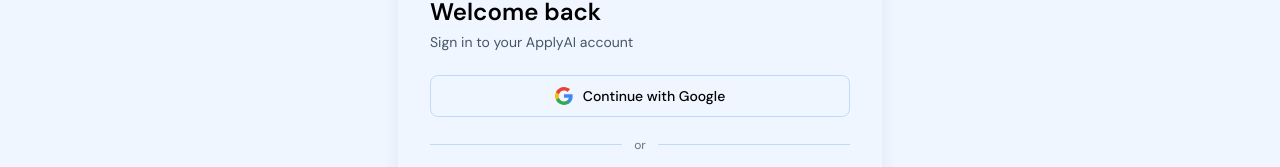
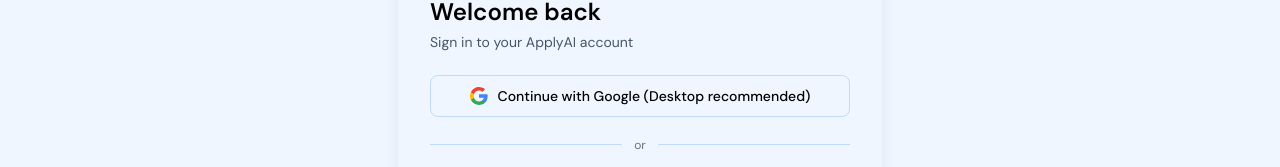
Before and after one commit to JulietChinenyeDuru/African-Entrepreneurship-main, a Next.js app: page /auth in a window 1280 px wide. Shown: the part 219-386 px from the top of the page. Built offline with nearby package versions, Linux system fonts and the light colour scheme; no server answers.

Commit message:
fix: add desktop recommendation note for Google login

```diff
--- a/app/auth/page.tsx
+++ b/app/auth/page.tsx
@@ -96,7 +96,7 @@
             <p style={{ fontSize: 14, color: '#475569', margin: '0 0 24px' }}>{mode === 'signin' ? 'Sign in to your ApplyAI account' : 'Start landing more interviews'}</p>
             <button onClick={handleGoogle} style={{ width: '100%', padding: 11, border: '1px solid #BFDBFE', borderRadius: 8, background: '#EFF6FF', cursor: 'pointer', fontSize: 14, fontWeight: 500, display: 'flex', alignItems: 'center', justifyContent: 'center', gap: 10, marginBottom: 20, fontFamily: 'inherit' }}>
               <svg width="18" height="18" viewBox="0 0 18 18"><path fill="#4285F4" d="M17.64 9.2c0-.637-.057-1.251-.164-1.84H9v3.481h4.844c-.209 1.125-.843 2.078-1.796 2.717v2.258h2.908c1.702-1.567 2.684-3.875 2.684-6.615z"/><path fill="#34A853" d="M9 18c2.43 0 4.467-.806 5.956-2.184l-2.908-2.258c-.806.54-1.837.86-3.048.86-2.344 0-4.328-1.584-5.036-3.711H.957v2.332C2.438 15.983 5.482 18 9 18z"/><path fill="#FBBC05" d="M3.964 10.707c-.18-.54-.282-1.117-.282-1.707s.102-1.167.282-1.707V4.961H.957C.347 6.175 0 7.55 0 9s.348 2.825.957 4.039l3.007-2.332z"/><path fill="#EA4335" d="M9 3.58c1.321 0 2.508.454 3.44 1.345l2.582-2.58C13.463 .891 11.426 0 9 0 5.482 0 2.438 2.017.957 4.961L3.964 7.293C4.672 5.163 6.656 3.58 9 3.58z"/></svg>
-              Continue with Google
+              Continue with Google (Desktop recommended)
             </button>
             <div style={{ display: 'flex', alignItems: 'center', gap: 12, marginBottom: 20 }}>
               <div style={{ flex: 1, height: 1, background: '#BFDBFE' }}/><span style={{ fontSize: 12, color: '#6B7280' }}>or</span><div style={{ flex: 1, height: 1, background: '#BFDBFE' }}/>
```
